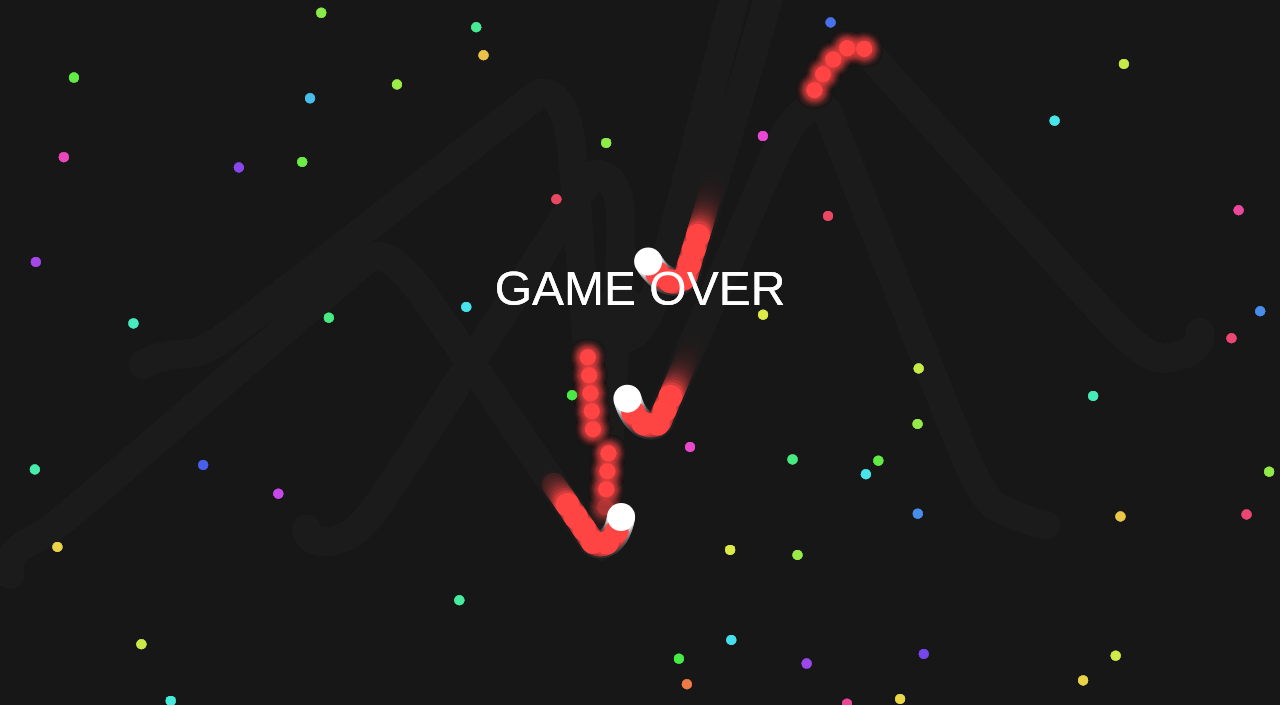
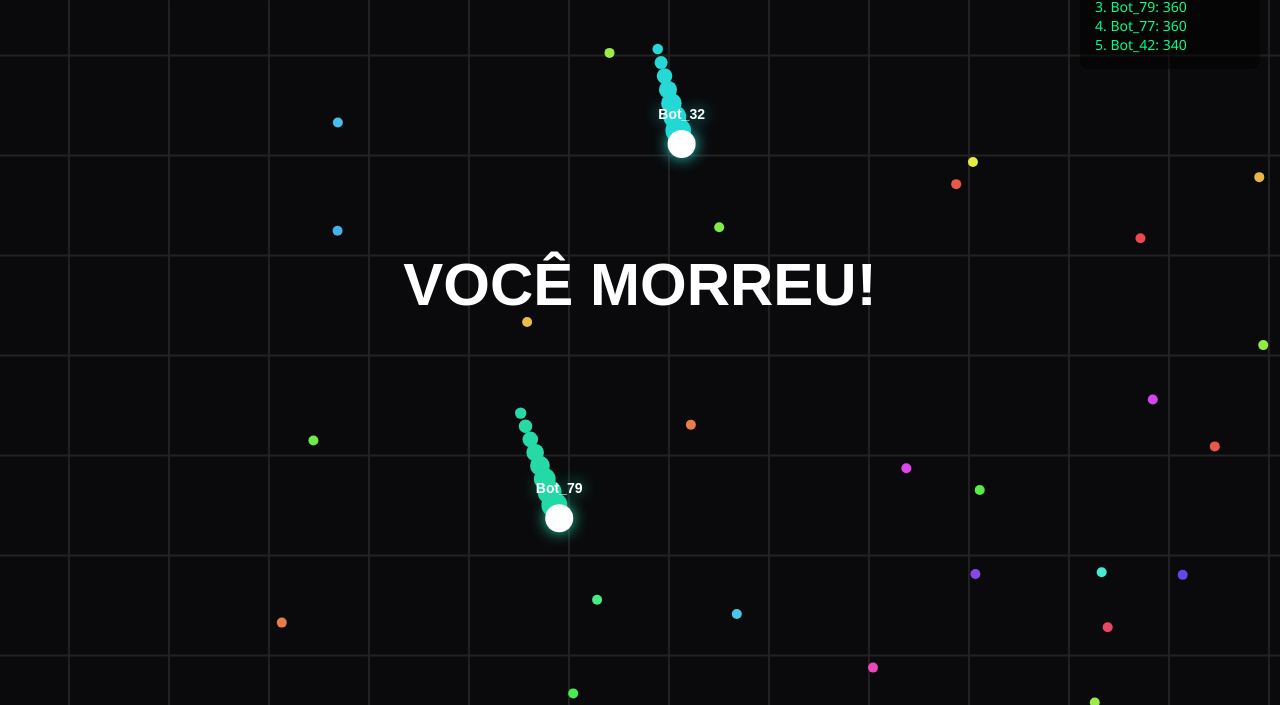
Before and after one commit to ExploitsRoblox/snake, a plain HTML site: page index.html in a window 1280 px wide. Shown: the part 95-800 px from the top of the page. Drawn offline with Linux system fonts and the light colour scheme.

Commit message:
Update index.html

```diff
--- a/index.html
+++ b/index.html
@@ -4,32 +4,44 @@
     <meta charset="UTF-8">
     <meta name="viewport" content="width=device-width, initial-scale=1.0">
     <title>Sala Do Futuro Aluno</title>
-    <link rel="icon" href="favicon.png" type="image/png">
     <style>
-        body { margin: 0; overflow: hidden; background: #1a1a1a; font-family: 'Segoe UI', Tahoma, Geneva, Verdana, sans-serif; }
+        body { margin: 0; overflow: hidden; background: #0a0a0c; font-family: 'Segoe UI', sans-serif; }
         canvas { display: block; cursor: crosshair; }
         #ui {
             position: absolute; top: 20px; left: 20px;
-            color: white; pointer-events: none; text-shadow: 2px 2px 4px rgba(0,0,0,0.5);
+            color: white; pointer-events: none; text-shadow: 2px 2px 4px rgba(0,0,0,0.8);
         }
-        .controls { font-size: 14px; color: #aaa; margin-top: 5px; }
+        .leaderboard {
+            position: absolute; top: 20px; right: 20px;
+            color: #00ff88; background: rgba(0,0,0,0.5); padding: 15px; border-radius: 8px;
+            font-size: 14px; min-width: 150px;
+        }
     </style>
 </head>
 <body>
 
     <div id="ui">
-        <div id="score" style="font-size: 32px; font-weight: bold;">Pontos: 0</div>
-        <div class="controls">Mova o mouse para guiar • Segure clique para TURBO</div>
+        <div id="score" style="font-size: 36px; font-weight: bold;">Pontos: 0</div>
+        <div style="color: #aaa;">Use o mouse para guiar • Clique para NITRO</div>
     </div>
+
+    <div class="leaderboard" id="leaderboard">
+        <strong>RANKING</strong>
+        <div id="rank-list"></div>
+    </div>
+
     <canvas id="gameCanvas"></canvas>
 
     <script>
         const canvas = document.getElementById('gameCanvas');
         const ctx = canvas.getContext('2d');
         const scoreElement = document.getElementById('score');
+        const rankList = document.getElementById('rank-list');
 
-        canvas.width = window.innerWidth;
-        canvas.height = window.innerHeight;
+        // --- CONFIGURAÇÕES DO MUNDO ---
+        const WORLD_SIZE = 4000; // Mapa 10x maior que a tela padrão
+        const FOOD_COUNT = 400;
+        const ENEMY_COUNT = 15;
 
         let score = 0;
         let gameOver = false;
@@ -37,52 +49,54 @@
         let enemies = [];
         let isBoosting = false;
 
-        // Configurações do Jogo
-        const FOOD_COUNT = 60;
-        const ENEMY_COUNT = 6;
+        // Câmera
+        const camera = { x: 0, y: 0 };
 
         class Snake {
-            constructor(x, y, color, isPlayer = false) {
+            constructor(x, y, color, name = "Bot", isPlayer = false) {
                 this.pos = { x, y };
                 this.segments = [];
-                this.length = 25;
-                this.radius = 12;
-                this.baseSpeed = 3;
-                this.speed = 3;
+                this.length = 30;
+                this.radius = 14;
+                this.baseSpeed = 3.5;
+                this.speed = 3.5;
                 this.angle = Math.random() * Math.PI * 2;
                 this.color = color;
+                this.name = name;
                 this.isPlayer = isPlayer;
                 this.dead = false;
+                this.hue = Math.random() * 360;
             }
 
             update(targetX, targetY, boost = false) {
                 if (this.dead) return;
 
-                // Lógica de Turbo
-                if (boost && this.length > 10) {
-                    this.speed = this.baseSpeed * 2;
-                    if (Math.random() > 0.8) this.length -= 0.2; // Perde tamanho ao usar turbo
+                // Lógica de Velocidade/Nitro
+                if (boost && this.length > 15) {
+                    this.speed = this.baseSpeed * 1.8;
+                    if (Math.random() > 0.85) this.length -= 0.3;
                 } else {
                     this.speed = this.baseSpeed;
                 }
 
-                // Interpolação do ângulo (suaviza a curva)
+                // IA ou Input Humano
                 const targetAngle = Math.atan2(targetY - this.pos.y, targetX - this.pos.x);
                 let angleDiff = targetAngle - this.angle;
                 while (angleDiff < -Math.PI) angleDiff += Math.PI * 2;
                 while (angleDiff > Math.PI) angleDiff -= Math.PI * 2;
-                this.angle += angleDiff * 0.15;
+                this.angle += angleDiff * 0.12;
 
-                // Movimento
                 this.pos.x += Math.cos(this.angle) * this.speed;
                 this.pos.y += Math.sin(this.angle) * this.speed;
 
-                // Gerenciar segmentos (corpo)
+                // Segurar no mundo
+                this.pos.x = Math.max(0, Math.min(WORLD_SIZE, this.pos.x));
+                this.pos.y = Math.max(0, Math.min(WORLD_SIZE, this.pos.y));
+
                 this.segments.unshift({ x: this.pos.x, y: this.pos.y });
                 if (this.segments.length > this.length) this.segments.pop();
 
                 this.checkFoodCollision();
-                this.checkBounds();
             }
 
             checkFoodCollision() {
@@ -90,9 +104,9 @@
                     const f = foods[i];
                     const dist = Math.hypot(f.x - this.pos.x, f.y - this.pos.y);
                     if (dist < this.radius + f.radius) {
-                        this.length += f.isLoot ? 4 : 2;
+                        this.length += f.isLoot ? 5 : 2;
                         if (this.isPlayer) {
-                            score += f.isLoot ? 25 : 10;
+                            score += f.isLoot ? 50 : 10;
                             scoreElement.innerText = `Pontos: ${score}`;
                         }
                         foods.splice(i, 1);
@@ -101,45 +115,43 @@
                 }
             }
 
-            checkBounds() {
-                if (this.pos.x < 0 || this.pos.x > canvas.width ||
-                    this.pos.y < 0 || this.pos.y > canvas.height) {
-                    this.die();
-                }
-            }
-
             draw() {
                 if (this.dead) return;
 
-                // Desenhar corpo
-                ctx.shadowBlur = 0;
+                // Desenhar Corpo com Gradiente
+                ctx.save();
                 for (let i = this.segments.length - 1; i >= 0; i--) {
-                    if (i % 5 === 0) {
+                    if (i % 4 === 0) {
                         const seg = this.segments[i];
+                        const sizeMult = 1 - (i / (this.segments.length * 1.5)); // Estreita a cauda
+
                         ctx.beginPath();
-                        ctx.arc(seg.x, seg.y, this.radius, 0, Math.PI * 2);
-                        ctx.fillStyle = this.color;
+                        ctx.arc(seg.x - camera.x, seg.y - camera.y, this.radius * sizeMult, 0, Math.PI * 2);
+                        ctx.fillStyle = i === 0 ? 'white' : this.color;
+                        ctx.shadowBlur = i === 0 ? 15 : 0;
+                        ctx.shadowColor = this.color;
                         ctx.fill();
                         ctx.closePath();
                     }
                 }
 
-                // Desenhar Olhos na Cabeça
-                ctx.beginPath();
-                ctx.arc(this.pos.x, this.pos.y, this.radius + 2, 0, Math.PI * 2);
-                ctx.fillStyle = 'white';
-                ctx.fill();
-                ctx.closePath();
+                // Nome do Bot/Player
+                ctx.fillStyle = "white";
+                ctx.font = "bold 14px Arial";
+                ctx.textAlign = "center";
+                ctx.fillText(this.name, this.pos.x - camera.x, this.pos.y - camera.y - 25);
+                ctx.restore();
             }
 
             die() {
                 if (this.dead) return;
                 this.dead = true;
-                // Transforma corpo em Loot
                 this.segments.forEach((seg, i) => {
-                    if (i % 6 === 0) {
+                    if (i % 5 === 0) {
                         foods.push({
-                            x: seg.x, y: seg.y, radius: 8,
+                            x: seg.x + (Math.random()-0.5)*20,
+                            y: seg.y + (Math.random()-0.5)*20,
+                            radius: 10,
                             color: this.color, isLoot: true
                         });
                     }
@@ -147,90 +159,160 @@
 
                 if (this.isPlayer) {
                     gameOver = true;
-                    setTimeout(() => location.reload(), 2000);
+                    setTimeout(() => location.reload(), 3000);
                 }
             }
         }
-
-        // Inicialização
+        // Função para criar comida, com variação de tamanho e cor
         function createFood(isLoot = false) {
             return {
-                x: Math.random() * canvas.width,
-                y: Math.random() * canvas.height,
+                x: Math.random() * WORLD_SIZE,
+                y: Math.random() * WORLD_SIZE,
                 radius: isLoot ? 8 : 5,
                 color: `hsl(${Math.random() * 360}, 80%, 60%)`,
                 isLoot: isLoot
             };
         }
 
-        const player = new Snake(canvas.width / 2, canvas.height / 2, '#00ff88', true);
+        // --- INICIALIZAÇÃO ---
+        const player = new Snake(WORLD_SIZE/2, WORLD_SIZE/2, '#00ff88', "Você", true);
+
+        // Criar Bots, incluindo o Murilo
+        // --- MODIFICAÇÃO NA INICIALIZAÇÃO DOS BOTS ---
+for (let i = 0; i < ENEMY_COUNT; i++) {
+    let name = "Bot_" + Math.floor(Math.random() * 100);
+    let color = `hsl(${Math.random() * 360}, 70%, 50%)`;
+
+    let bot;
+    if (i === 0) {
+        // O MURILO SURGE GIGANTE
+        bot = new Snake(Math.random() * WORLD_SIZE, Math.random() * WORLD_SIZE, "#ff0055", "MURILO");
+        bot.length = 1250; // 50x o tamanho inicial padrão (25 * 50)
+        bot.radius = 40;   // Deixei ele bem mais largo também para parecer imponente
+        bot.baseSpeed = 2; // Por ser gigante, ele se move um pouco mais lento (equilíbrio)
+    } else {
+        bot = new Snake(Math.random() * WORLD_SIZE, Math.random() * WORLD_SIZE, color, name);
+    }
+
+    enemies.push(bot);
+}
+
         for (let i = 0; i < FOOD_COUNT; i++) foods.push(createFood());
-        for (let i = 0; i < ENEMY_COUNT; i++) {
-            enemies.push(new Snake(Math.random() * canvas.width, Math.random() * canvas.height, '#ff4444'));
-        }
 
-        // Input
         const mouse = { x: 0, y: 0 };
-        window.addEventListener('mousemove', e => { mouse.x = e.clientX; mouse.y = e.clientY; });
+        window.addEventListener('mousemove', e => {
+            mouse.x = e.clientX;
+            mouse.y = e.clientY;
+        });
         window.addEventListener('mousedown', () => isBoosting = true);
         window.addEventListener('mouseup', () => isBoosting = false);
 
         function checkCollisions() {
-            const allSnakes = [player, ...enemies];
-
-            allSnakes.forEach(s1 => {
+            const all = [player, ...enemies];
+            all.forEach(s1 => {
                 if (s1.dead) return;
-
-                allSnakes.forEach(s2 => {
-                    if (s2.dead) return;
-
-                    // Se a cabeça de s1 bater no corpo de s2
-                    s2.segments.forEach((seg, index) => {
-                        // Não colidir com a própria cabeça (primeiros segmentos)
-                        if (s1 === s2 && index < 15) return;
-
+                all.forEach(s2 => {
+                    if (s2.dead || s1 === s2) return;
+                    s2.segments.forEach((seg, idx) => {
+                        if (idx < 5) return;
                         const dist = Math.hypot(s1.pos.x - seg.x, s1.pos.y - seg.y);
-                        if (dist < s1.radius + s2.radius - 5) {
-                            s1.die();
-                        }
+                        if (dist < s1.radius + s2.radius - 8) s1.die();
                     });
                 });
             });
         }
 
         function update() {
+            canvas.width = window.innerWidth;
+            canvas.height = window.innerHeight;
+
             if (!gameOver) {
-                player.update(mouse.x, mouse.y, isBoosting);
+                // Converter mouse de tela para coordenadas do mundo
+                const worldMouseX = mouse.x + camera.x;
+                const worldMouseY = mouse.y + camera.y;
+                player.update(worldMouseX, worldMouseY, isBoosting);
+
+                // Câmera segue o player suavemente
+                camera.x += (player.pos.x - canvas.width / 2 - camera.x) * 0.1;
+                camera.y += (player.pos.y - canvas.height / 2 - camera.y) * 0.1;
             }
 
             enemies.forEach(en => {
                 if (en.dead) {
-                    if (Math.random() < 0.005) { // Chance de renascer
+                    if (Math.random() < 0.002) {
                         en.dead = false;
-                        en.pos = { x: Math.random() * canvas.width, y: Math.random() * canvas.height };
-                        en.length = 25;
+                        en.pos = { x: Math.random() * WORLD_SIZE, y: Math.random() * WORLD_SIZE };
+                        en.length = 30;
                     }
                     return;
                 }
 
-                // IA Simples: Segue a comida mais próxima
-                let target = foods[0];
-                en.update(target.x, target.y, false);
+                // IA Murilo é mais agressiva (tenta cercar se estiver perto)
+                let tx, ty;
+                const distToPlayer = Math.hypot(player.pos.x - en.pos.x, player.pos.y - en.pos.y);
+
+                if (en.name === "MURILO" && distToPlayer < 400 && !player.dead) {
+                    tx = player.pos.x; ty = player.pos.y; // Murilo persegue!
+                } else {
+                    // IA Normal: busca comida
+                    const nearestFood = foods[0];
+                    tx = nearestFood.x; ty = nearestFood.y;
+                }
+                en.update(tx, ty, en.name === "MURILO" && distToPlayer < 200);
             });
 
             checkCollisions();
+            updateLeaderboard();
+        }
+
+        function updateLeaderboard() {
+            const all = [player, ...enemies].filter(s => !s.dead)
+                        .sort((a,b) => b.length - a.length)
+                        .slice(0, 5);
+            rankList.innerHTML = all.map((s, i) => `<div>${i+1}. ${s.name}: ${Math.floor(s.length*10)}</div>`).join('');
+        }
+
+        function drawGrid() {
+            ctx.strokeStyle = "#222";
+            ctx.lineWidth = 2;
+            const step = 100;
+            const startX = Math.floor(camera.x / step) * step;
+            const startY = Math.floor(camera.y / step) * step;
+
+            for (let x = startX; x < startX + canvas.width + step; x += step) {
+                ctx.beginPath();
+                ctx.moveTo(x - camera.x, 0);
+                ctx.lineTo(x - camera.x, canvas.height);
+                ctx.stroke();
+            }
+            for (let y = startY; y < startY + canvas.height + step; y += step) {
+                ctx.beginPath();
+                ctx.moveTo(0, y - camera.y);
+                ctx.lineTo(canvas.width, y - camera.y);
+                ctx.stroke();
+            }
         }
 
         function draw() {
-            // Fundo com leve rastro (efeito motion blur)
-            ctx.fillStyle = 'rgba(26, 26, 26, 0.2)';
+            ctx.fillStyle = '#0a0a0c';
             ctx.fillRect(0, 0, canvas.width, canvas.height);
+
+            drawGrid();
+
+            // Bordas do Mundo
+            ctx.strokeStyle = "#ff4444";
+            ctx.lineWidth = 20;
+            ctx.strokeRect(-camera.x, -camera.y, WORLD_SIZE, WORLD_SIZE);
+            // kill on touch border
+            if (player.pos.x < 10 || player.pos.x > WORLD_SIZE - 10 || player.pos.y < 10 || player.pos.y > WORLD_SIZE - 10) {
+                player.die();
+            }
 
             foods.forEach(f => {
                 ctx.beginPath();
-                ctx.arc(f.x, f.y, f.radius, 0, Math.PI * 2);
+                ctx.arc(f.x - camera.x, f.y - camera.y, f.radius, 0, Math.PI * 2);
                 ctx.fillStyle = f.color;
-                if (f.isLoot) { ctx.shadowBlur = 10; ctx.shadowColor = f.color; }
+                if (f.isLoot) { ctx.shadowBlur = 15; ctx.shadowColor = f.color; }
                 ctx.fill();
                 ctx.shadowBlur = 0;
             });
@@ -239,9 +321,9 @@
             if (!gameOver) player.draw();
             else {
                 ctx.fillStyle = "white";
-                ctx.font = "48px sans-serif";
+                ctx.font = "bold 60px Arial";
                 ctx.textAlign = "center";
-                ctx.fillText("GAME OVER", canvas.width/2, canvas.height/2);
+                ctx.fillText("VOCÊ MORREU!", canvas.width/2, canvas.height/2);
             }
         }
 
@@ -252,12 +334,6 @@
         }
 
         loop();
-
-        window.addEventListener('resize', () => {
-            canvas.width = window.innerWidth;
-            canvas.height = window.innerHeight;
-        });
     </script>
 </body>
-
 </html>
```
